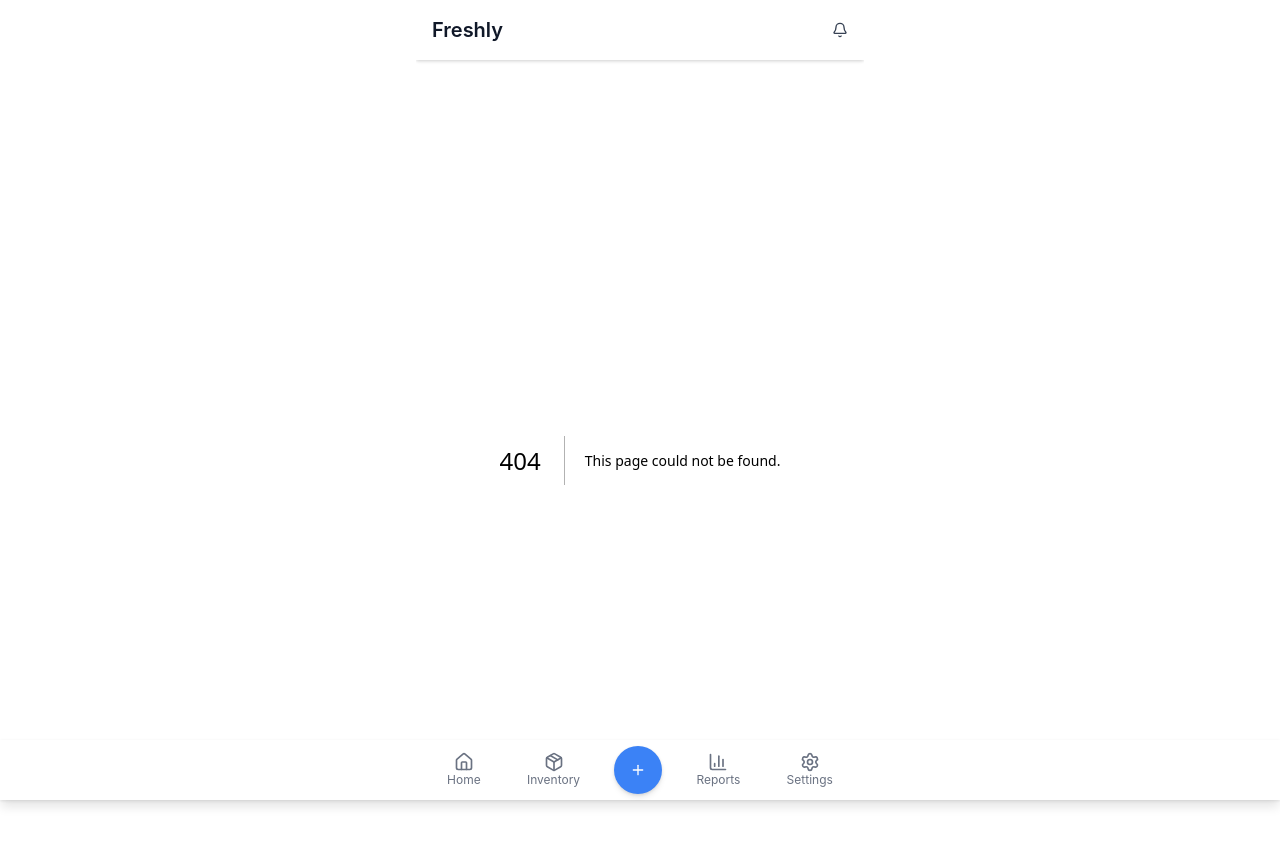
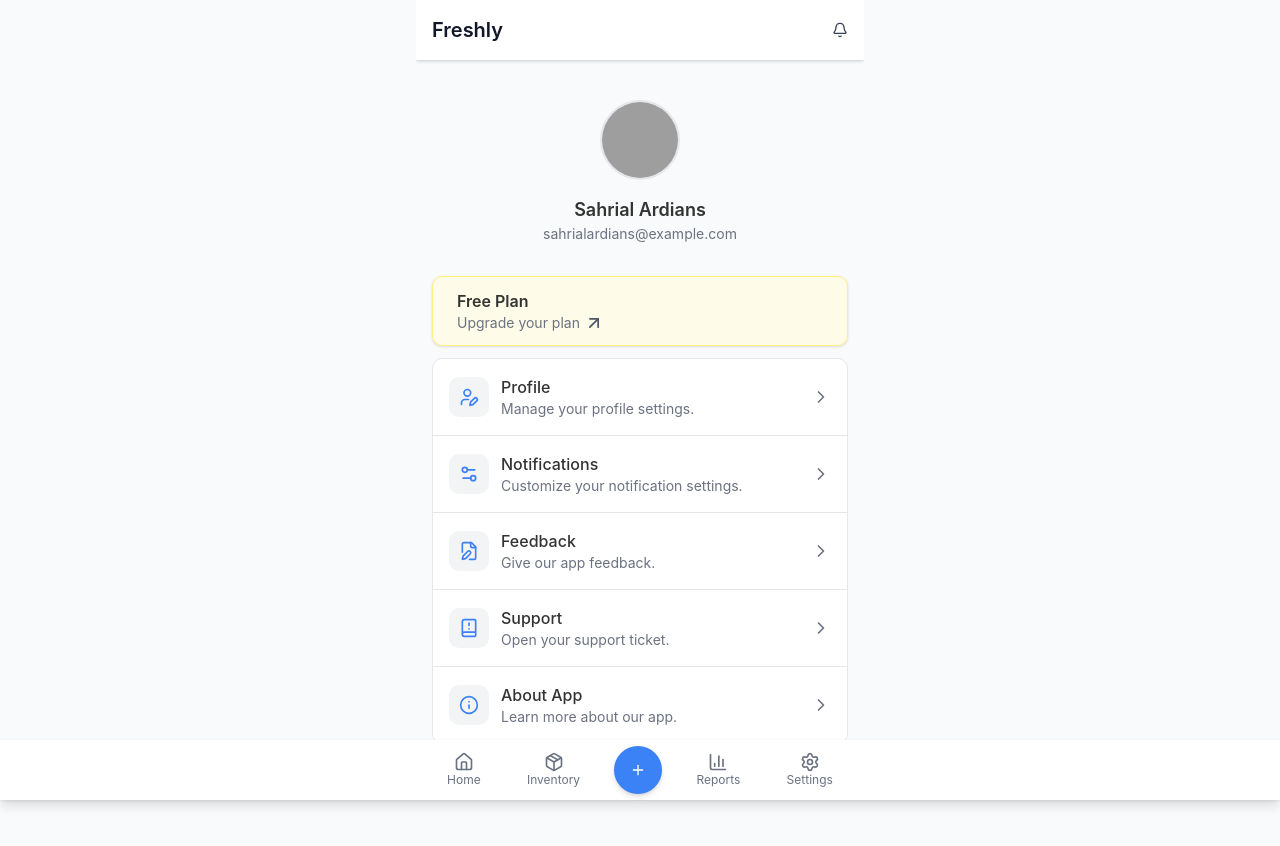
Before and after one commit to sahrialardians/freshly, a Next.js app: page /setting in a window 1280 px wide. Before the commit this address had no page. Shown: the top 846 px of the page. Built offline with nearby package versions, Linux system fonts and the light colour scheme; grey boxes are pictures that could not be loaded.

Commit message:
create setting page

```diff
--- /dev/null
+++ b/app/setting/page.tsx
@@ -0,0 +1,83 @@
+import { Card, CardContent } from "@/components/ui/card"
+import { Avatar, AvatarFallback, AvatarImage } from "@/components/ui/avatar"
+import { ArrowUpRight, Settings2, InfoIcon, FileEdit, BookAlert, UserPen } from "lucide-react"
+import { SettingItem } from "@/components/SettingItem"
+
+export default function Settings() {
+  const settingItems = [
+    {
+      id: 1,
+      icon: <UserPen className="w-5 h-5 text-primary" />,
+      title: "Profile",
+      description: "Manage your profile settings."
+    },
+    {
+      id: 2,
+      icon: <Settings2 className="w-5 h-5 text-primary" />,
+      title: "Notifications",
+      description: "Customize your notification settings."
+    },
+    {
+      id: 3,
+      icon: <FileEdit className="w-5 h-5 text-primary" />,
+      title: "Feedback",
+      description: "Give our app feedback."
+    },
+    {
+      id: 4,
+      icon: <BookAlert className="w-5 h-5 text-primary" />,
+      title: "Support",
+      description: "Open your support ticket."
+    },
+    {
+      id: 5,
+      icon: <InfoIcon className="w-5 h-5 text-primary" />,
+      title: "About App",
+      description: "Learn more about our app."
+    },
+  ]
+
+  return (
+    <div className="max-w-md mx-auto p-4 space-y-3">
+      {/* Profile */}
+      <div className="flex flex-col items-center space-y-4 mt-6">
+        <Avatar className="w-20 h-20 border-2">
+          <AvatarImage src="https://github.com/shadcn.png" alt="Profile" />
+          <AvatarFallback>SA</AvatarFallback>
+        </Avatar>
+        <div className="text-center">
+          <h2 className="text-lg font-semibold">Sahrial Ardians</h2>
+          <p className="text-sm text-muted-foreground">
+            sahrialardians@example.com
+          </p>
+        </div>
+      </div>
+
+      {/* Plan Card */}
+      <Card className="py-1 bg-yellow-50 border-yellow-200 mt-8">
+        <CardContent className="flex items-center justify-between py-2">
+          <div>
+            <h4 className="font-semibold flex items-center gap-1">
+              Free Plan
+            </h4>
+            <div className="flex items-center gap-1">
+              <p className="text-sm text-muted-foreground">Upgrade your plan</p>
+              <ArrowUpRight className="w-5 h-5 text-gray-600 hover:text-primary transition-colors cursor-pointer"/>
+            </div>
+          </div>
+        </CardContent>
+      </Card>
+
+      {/* Setting List */}
+      <div className="bg-card rounded-xl border divide-y mb-22">
+        {settingItems.map((item) => (
+          <SettingItem
+            key={item.id}
+            icon={item.icon}
+            title={item.title}
+            description={item.description} />
+        ))}
+      </div>
+    </div>
+  )
+}
```
